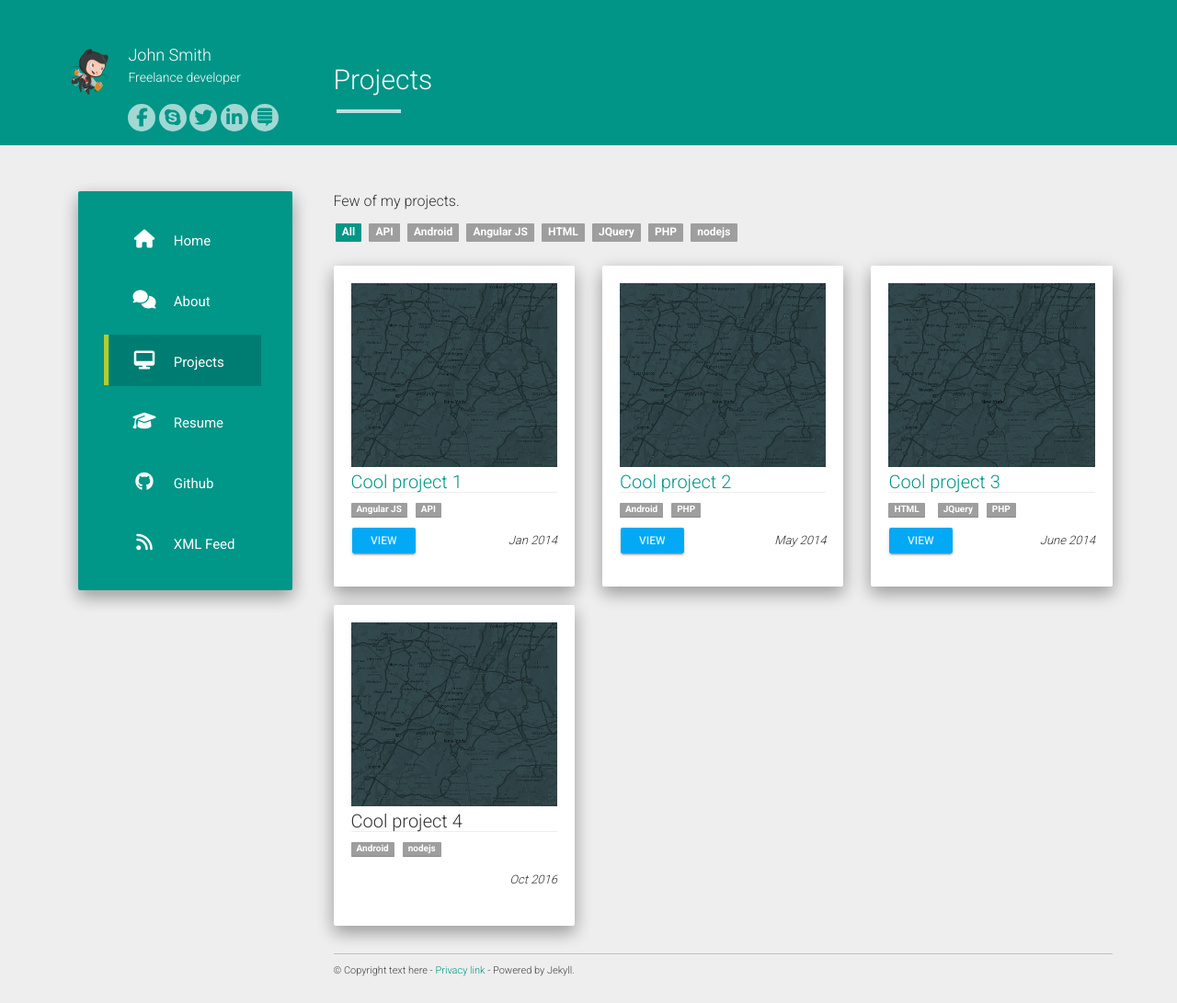
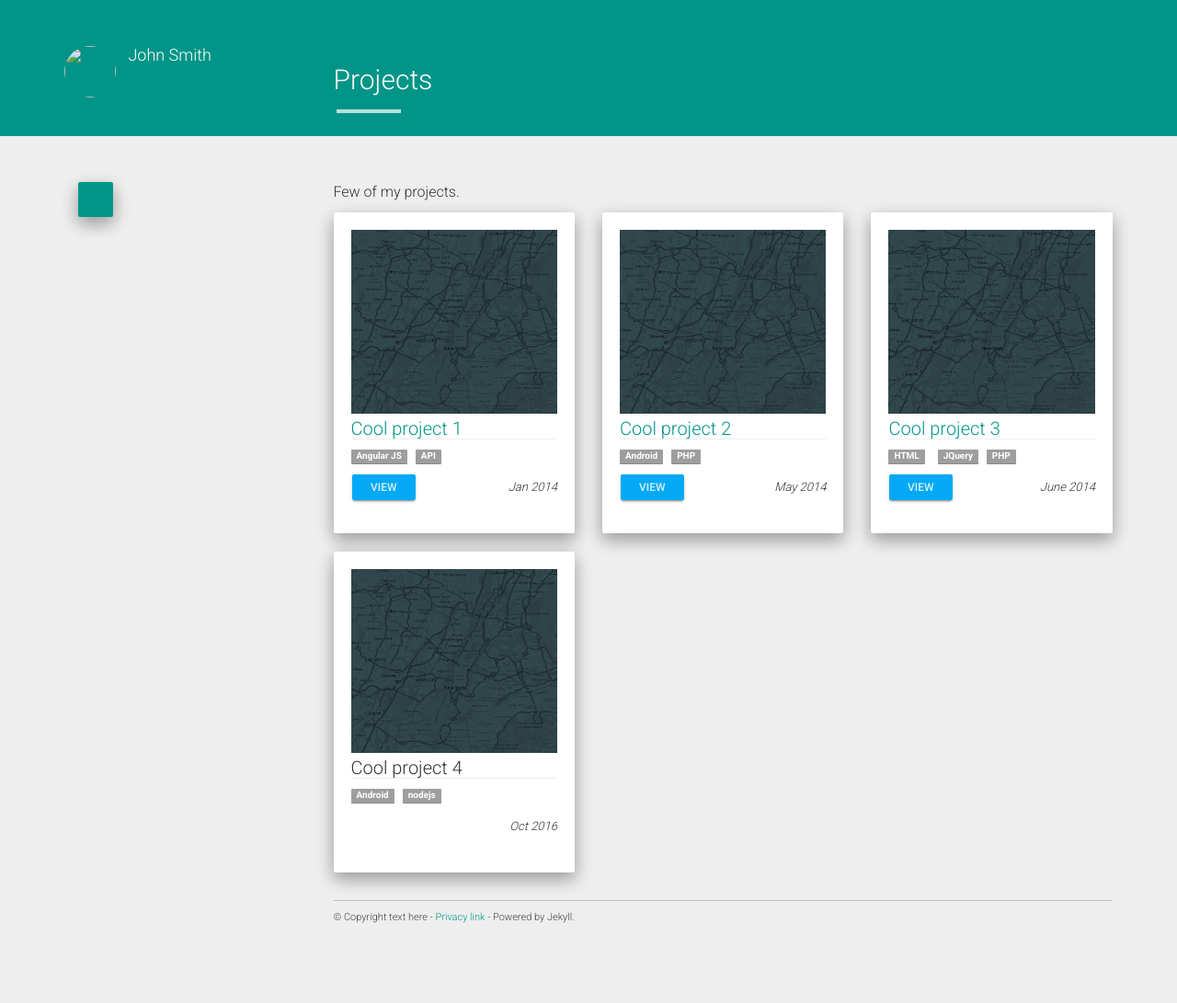
Before and after one commit to TsingXu430/TsingXu, a Jekyll site: the page built from projects.md, in a window 1280 px wide. Shown: the whole page at 92% size. Built offline with Jekyll 4.4.1, drawn with Linux system fonts in a browser that asks for light colours; nearby versions of some CDN libraries; after the commit the page ends 1033 px from its top, so only the background shows below that.

Commit message:
changed config

```diff
--- a/_config.yml
+++ b/_config.yml
@@ -1,58 +1,4 @@
+baseurl: /TsingXu
 title: John Smith
 description: My Personal Blog
 author: John Smith
-logo: http://aboutashu.com/hcz-jekyll-blog/static/img/avatar.png
-github: https://github.com/ashutosh2k12
-about: Freelance developer
-disqus_shortname: aboutashu
-google_analytics: UA-72862926-1
-urls:
-    - text: Home
-      url: /
-      icon: fa-home
-      layout: post
-    - text: About
-      url: /about/
-      icon: fa-comments
-    - text: Projects
-      url: /projects/
-      icon: fa-desktop
-    - text: Resume
-      url: '#'
-      icon: fa-graduation-cap
-    - text: Github
-      url: https://github.com/ashutosh2k12
-      icon: fa-github
-    - text: XML Feed
-      url: /feed.xml
-      icon: fa-feed
-
-social:
-    - icon: fa-facebook
-      link: '#'
-    - icon: fa-skype
-      link: '#'
-    - icon: fa-twitter
-      link: '#'
-    - icon: fa-linkedin
-      link: '#'
-    - icon: fa-stack-exchange
-      link: '#'
-
-share:
-  twitter_username: \#
-  fb_appid: 000000000000
-
-
-enableTags: true
-tagarray: []
-
-url: "http://aboutashu.com/hcz-jekyll-blog"
-baseurl: /TsingXu
-paginate: 20
-per_page: 20
-paginate_path: "/page:num/"
-markdown: kramdown
-gems:
-  - jekyll-paginate
-  - jekyll-gist
```
